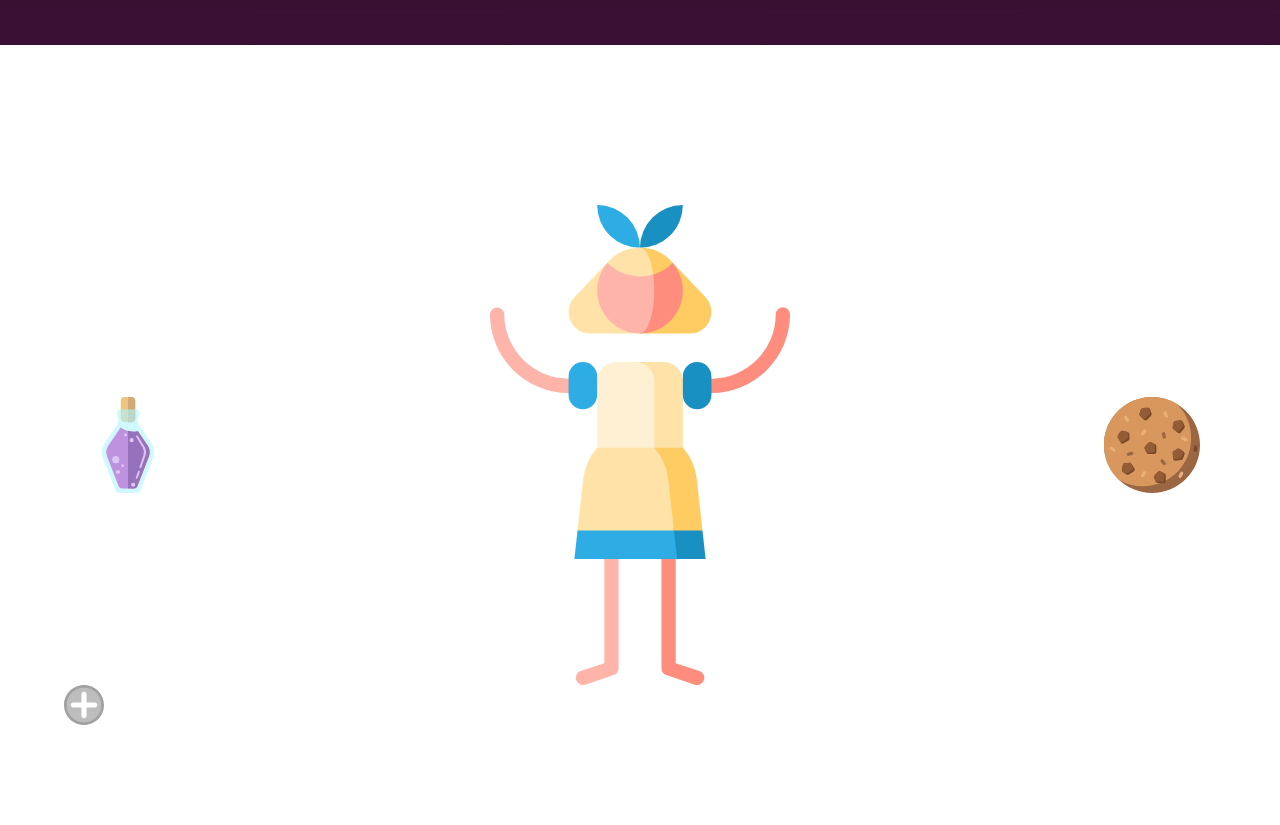
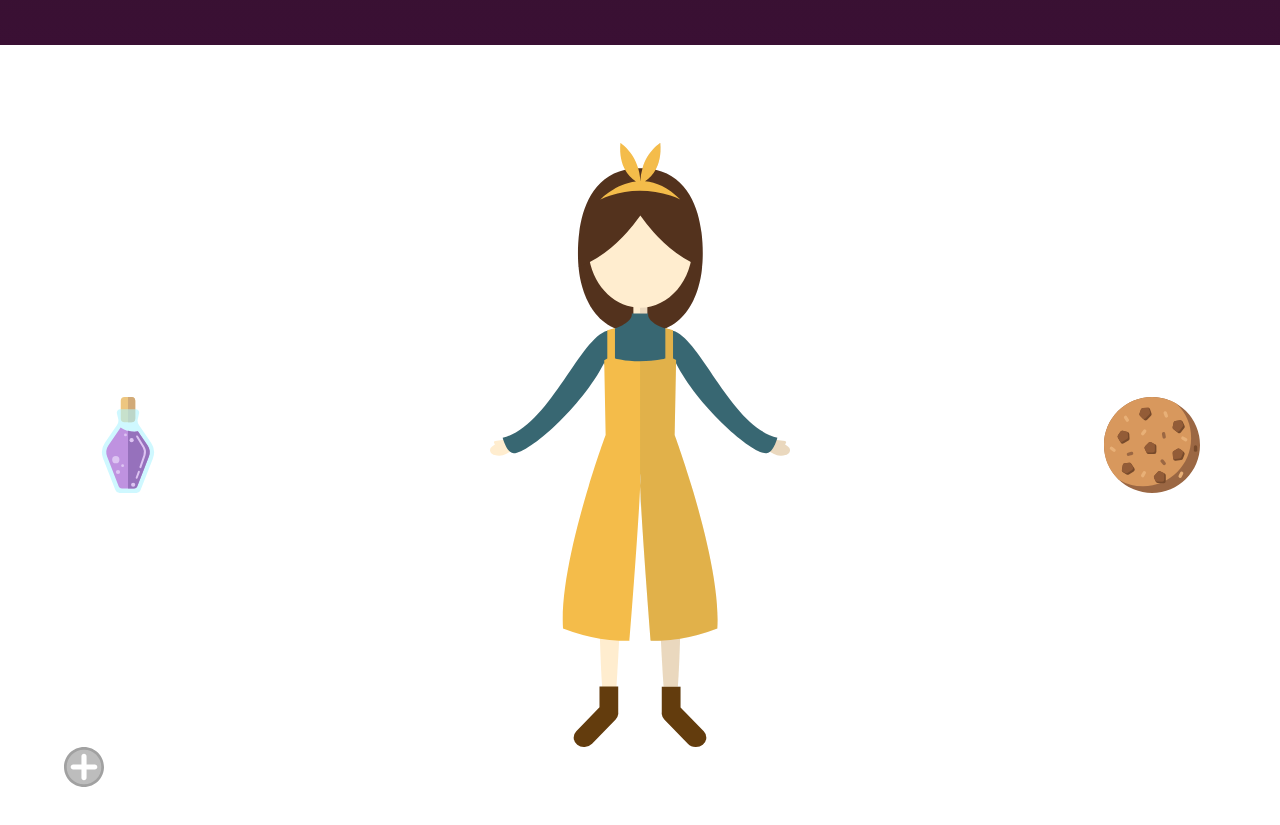
Before and after one commit to alexawhy/wonderland, a website built with webpack: page index.html in a window 1280 px wide. Shown: the part 1547-2372 px from the top of the page. Built offline with Linux system fonts and the light colour scheme.

Commit message:
Replace drag and drop alex image

```diff
--- a/index.html
+++ b/index.html
@@ -93,7 +93,7 @@
 				<p>Drink Me!</p>
 			</div>
 			<div class="alex">
-				<img src="src/assets/drag-and-drop/alice.svg">
+				<img src="src/assets/drag-and-drop/alex.svg">
 			</div>
 			<div class="enlarge">
 				<img class="draggable" draggable="true" src="src/assets/drag-and-drop/cookie-4.svg">
--- a/src/scripts/darkmode.js
+++ b/src/scripts/darkmode.js
@@ -2,7 +2,7 @@ document.addEventListener("DOMContentLoaded", () => {
   const body = document.querySelector("body");
   const toggleSwitch = document.getElementById("dark-mode-switch");
   const currentTheme = localStorage.getItem('theme');
-  const prefersDarkScheme = window.matchMedia("(prefers-color-scheme: dark)");
+  // const prefersDarkScheme = window.matchMedia("(prefers-color-scheme: dark)");
 
   if (currentTheme == "dark") {
     body.classList.add("dark-theme");
--- a/src/styles/components/drag-and-drop.scss
+++ b/src/styles/components/drag-and-drop.scss
@@ -4,6 +4,7 @@
   display: flex;
   flex-direction: column;
   justify-content: center;
+  overflow: hidden;
 }
 
 .dark-theme .drag-and-drop{
```
Also changed, not shown: dist/main.css, dist/main.js, src/assets/drag-and-drop/alex.svg (added), src/assets/drag-and-drop/alice.svg (deleted), src/styles/css/color.css (added), src/styles/css/font.css (added), 2 other files.
